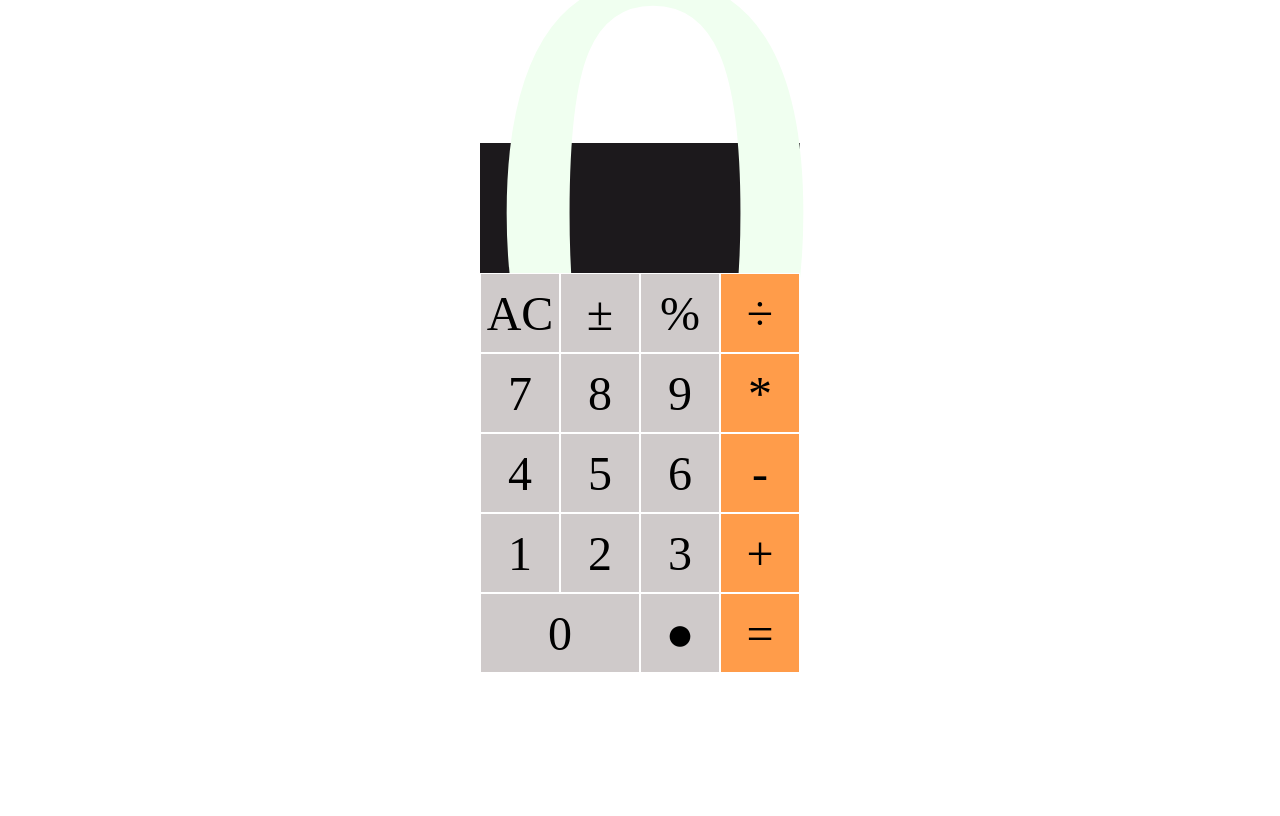
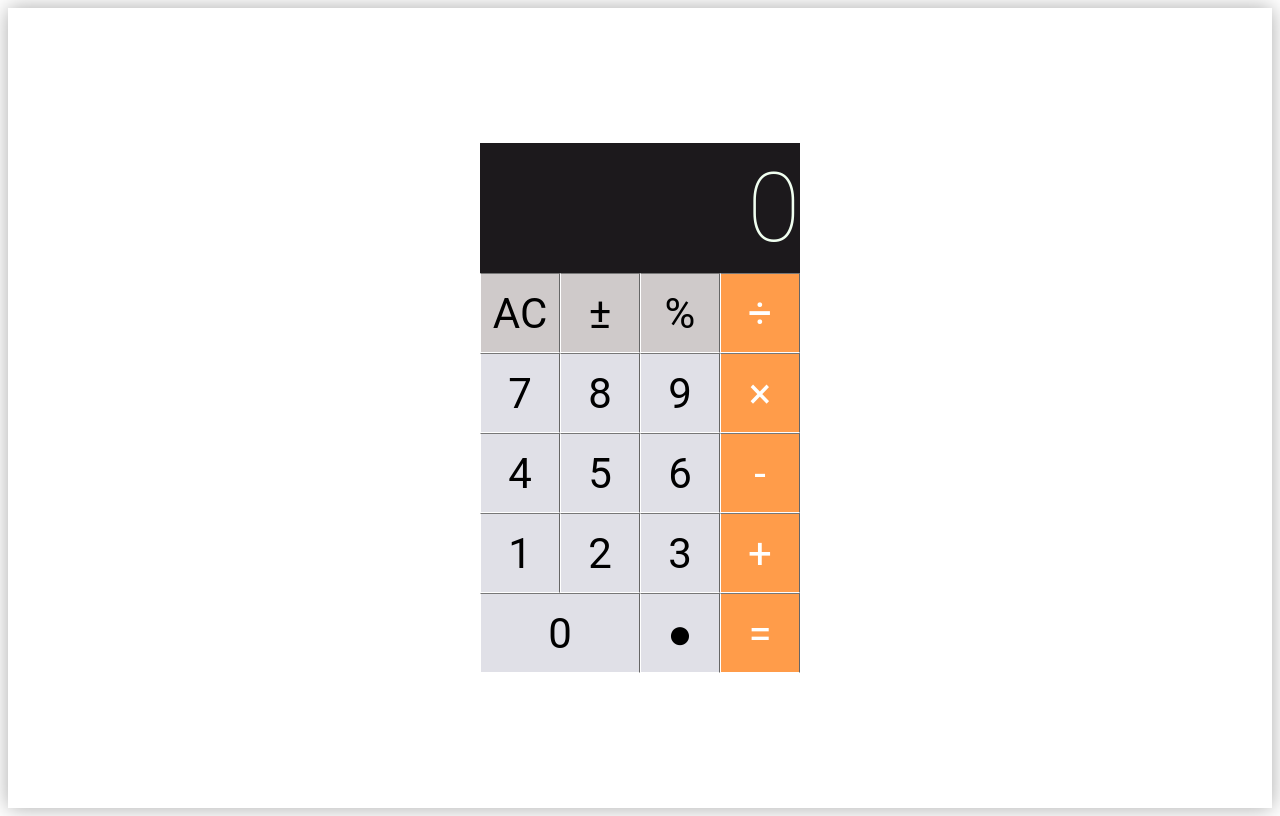
Before and after one commit to mendi8345/calculator, an Angular app: page / in a window 1280 px wide. Built offline with nearby package versions, Linux system fonts and the light colour scheme.

Commit message:
new  commit

```diff
--- a/src/app/calculator.service.ts
+++ b/src/app/calculator.service.ts
@@ -11,6 +11,7 @@ export class CalculatorService {
   currentInput: string='';
   previousInput: string='';
   operator: string=''
+  clearButton: string='CH'
 
   constructor() {}
 
@@ -27,20 +28,18 @@ export class CalculatorService {
       switch (input) {
         case '%':
           this.result=parseFloat(this.result)/100+""
-          this.currentInput=this.result+""
           break
         case '_':
           this.result=-parseFloat(this.result)+""
-          this.currentInput=this.result+""
           break
         default:
       }
+      this.currentInput=this.result+""
       return this.result;
     }
 
     if (this.operator===''&&this.previousInput!=='')
       this.clear()
-
     this.currentInput+=input
     this.result=this.currentInput
     return this.result;
@@ -62,11 +61,19 @@ export class CalculatorService {
   }
 
   clear() {
-    this.result='0'
-    this.currentInput=''
-    this.operator=''
-    this.previousInput=''
-    return this.result
+    if( this.result!=='0'){
+      this.currentInput=''
+      this.result='0'
+      return this.result
+    }
+    else{
+      this.result='0'
+      this.currentInput=''
+      this.operator=''
+      this.previousInput=''
+      return this.result
+    }
+
   }
 
   displayResult() {
@@ -112,4 +119,8 @@ export class CalculatorService {
     this.result=this.previousInput
     this.currentInput=''
   }
+
+   numberWithCommas(x) {
+    return x.replace(/\B(?=(\d{3})+(?!\d))/g, ",");
 }
+}
--- a/src/app/component/calculator-view/calculator-view.component.css
+++ b/src/app/component/calculator-view/calculator-view.component.css
@@ -6,6 +6,9 @@
         grid-template-columns: repeat(4, 80px);
         grid-template-rows: minmax(120px, auto) repeat(5, 80px);
         width: 100%;
+        margin: 0;
+        font: 100 14px 'Roboto';
+        box-shadow: 0px 0px 20px 0px #aaa;
     }
 
     button {
@@ -19,24 +22,57 @@
         cursor: pointer;
         outline: none;
         background-color: rgb(207, 202, 202);
+        user-select: none;
+        color: -internal-light-dark( rgb(170, 170, 170));
     }
 
     .operator {
         background-color: rgb(255, 156, 74);
+        color: white;
+        border-right: 0;
+        font-size: 3em;
     }
 
     .span-two {
         grid-column: span 2;
     }
 
+    .calculator-key {
+        /* width: 80px;
+        height: 80px; */
+        border-top: 1px solid #777;
+        border-right: 1px solid #666;
+        text-align: center;
+        line-height: 80px;
+    }
+
+    .calculator .digit-keys .calculator-key {
+        font-size: 2.25em;
+    }
+
+    .calculator .digit-keys {
+        background: #e0e0e7;
+        /* display: -webkit-box;
+        display: flex;
+        -webkit-box-orient: horizontal;
+        -webkit-box-direction: normal;
+        flex-direction: row;
+        flex-wrap: wrap-reverse; */
+    }
+
     .output {
         grid-column: 1 / -1;
         background: #1c191c;
         color: honeydew;
-            font-size: 700px;
+        font-size: 6rem;
         line-height: 130px;
         text-align: right;
+        /* font: 100 14px 'Roboto'; */
         /* margin-left: 30px; */
         float: right;
         align-items: flex-end;
     }
+
+    .calculator .function-keys .calculator-key {
+        font-size: 2em;
+    }
--- a/src/app/component/calculator-view/calculator-view.component.html
+++ b/src/app/component/calculator-view/calculator-view.component.html
@@ -1,25 +1,25 @@
 <div class='calculator'>
     <!-- <div class='output' name="result" [ngStyle]="{'font-size': textSize+'em'}">{{result}}</div> -->
     <div class='output' name="result" [ngStyle]="{'font-size': textSize+'px'}" #output>{{result}}</div>
-    <button value="c " (click)="clear() ">AC</button>
-    <button class='calculator-key' (click)="display( '_') ">±</button>
-    <button class='calculator-key' (click)="display( '%') ">%</button>
+    <button class='calculator-key function-keys' value="ca" (click)="clear() ">{{clearButton}}</button>
+    <button class='calculator-key function-keys' (click)="display( '_') ">±</button>
+    <button class='calculator-key function-keys' (click)="display( '%') ">%</button>
     <button class='operator calculator-key' (click)="display( '/') ">÷</button>
-    <button class='calculator-key' (click)="display( '7') ">7</button>
-    <button class='calculator-key' (click)="display( '8') ">8</button>
-    <button class='calculator-key' (click)="display( '9') ">9</button>
-    <button class='calculator-key' (click)="display( '*') " class='operator'>*</button>
-    <button class='calculator-key' (click)="display( '4') ">4</button>
-    <button class='calculator-key' (click)="display( '5') ">5</button>
-    <button class='calculator-key' (click)="display( '6') ">6</button>
-    <button class='calculator-key' (click)="display( '-') " class='operator '>-</button>
-    <button class='calculator-key' (click)="display( '1') ">1</button>
-    <button (click)="display( '2') ">2</button>
-    <button class='calculator-key' (click)="display( '3') ">3</button>
-    <button class='calculator-key' (click)="display( '+' ) " class='operator '>+</button>
-    <button class='calculator-key' (click)="display( '0') " class=" span-two ">0</button>
-    <button class='calculator-key' (click)="display( '.') ">●</button>
-    <button class='calculator-key' (click)="displayResult( '=') " class=' operator '>=</button>
+    <button class='calculator-key digit-keys' (click)="display( '7') ">7</button>
+    <button class='calculator-key digit-keys' (click)="display( '8') ">8</button>
+    <button class='calculator-key digit-keys' (click)="display( '9') ">9</button>
+    <button class='operator calculator-key' (click)="display( '*') ">×</button>
+    <button class='calculator-key digit-keys' (click)="display( '4') ">4</button>
+    <button class='calculator-key digit-keys' (click)="display( '5') ">5</button>
+    <button class='calculator-key digit-keys' (click)="display( '6') ">6</button>
+    <button class='operator calculator-key' (click)="display( '-') ">-</button>
+    <button class='calculator-key digit-keys' (click)="display( '1') ">1</button>
+    <button class='calculator-key digit-keys' (click)="display( '2') ">2</button>
+    <button class='calculator-key digit-keys' (click)="display( '3') ">3</button>
+    <button class='operator calculator-key' (click)="display( '+' ) ">+</button>
+    <button class='calculator-key  digit-keys span-two' (click)="display( '0') ">0</button>
+    <button class='calculator-key digit-keys' (click)="display( '.') ">●</button>
+    <button class='operator calculator-key' (click)="displayResult( '=') ">=</button>
 
 
 </div>
--- a/src/app/component/calculator-view/calculator-view.component.ts
+++ b/src/app/component/calculator-view/calculator-view.component.ts
@@ -20,15 +20,24 @@ export class CalculatorViewComponent implements OnInit {
   // }
   result: string="0";
   textSize: number
+  clearButton: string='AC'
 
 
   display(input: string) {
     this.result=this.calculatorService.display(input)
+    this.result=this.calculatorService.numberWithCommas(this.result)
     this.fitText(this.result)
+    console.log('result',this.result)
+    this.clearButton=this.result!=="0"?'C':'AC'
+
   }
 
   clear() {
+    // let previousRes= this.calculatorService.previousInput
+    // let currentRes= this.calculatorService.currentInput
     this.result=this.calculatorService.clear()
+    this.textSize=100
+    this.clearButton='AC'
   }
   displayResult() {
     this.result=this.calculatorService.displayResult()
--- a/src/index.html
+++ b/src/index.html
@@ -7,6 +7,7 @@
     <base href="/">
     <meta name="viewport" content="width=device-width, initial-scale=1">
     <link rel="icon" type="image/x-icon" href="favicon.ico">
+    <link href="https://fonts.googleapis.com/css2?family=Roboto+Mono:wght@100&display=swap" rel="stylesheet">
 </head>
 
 <body>
```
Also changed, not shown: src/app/app.component.ts (+1 -95 lines). Lines whose indentation alone changed are shown as unchanged.
